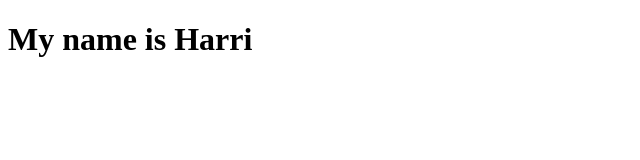
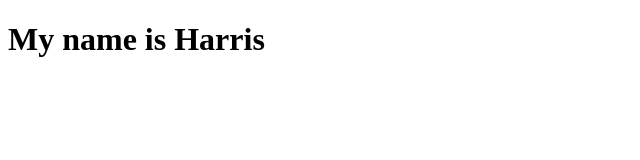
Before and after one commit to hhhhhh8987/First-github-project, a plain HTML site: page index.html in a window 1280 px wide. Shown: the full height of the page, 0-640 px from the left. Drawn offline with Linux system fonts and the light colour scheme.

```diff
--- a/index.html
+++ b/index.html
@@ -7,6 +7,6 @@
      <title>Document</title>
  </head>
  <body>
-   <h1>My name is Harri</h1>
+   <h1>My name is Harris</h1>
  </body>
  </html>
```
